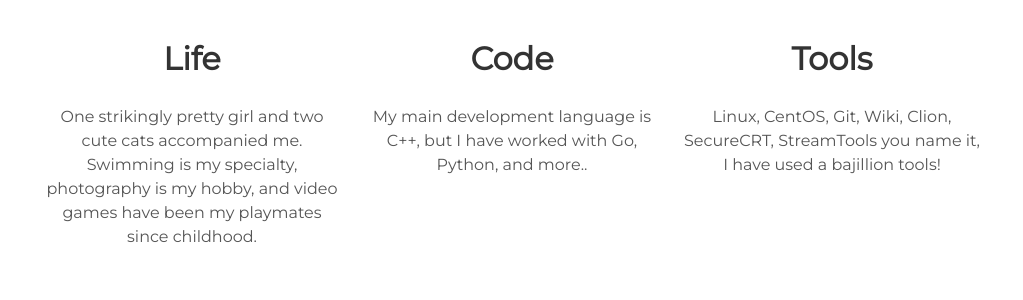
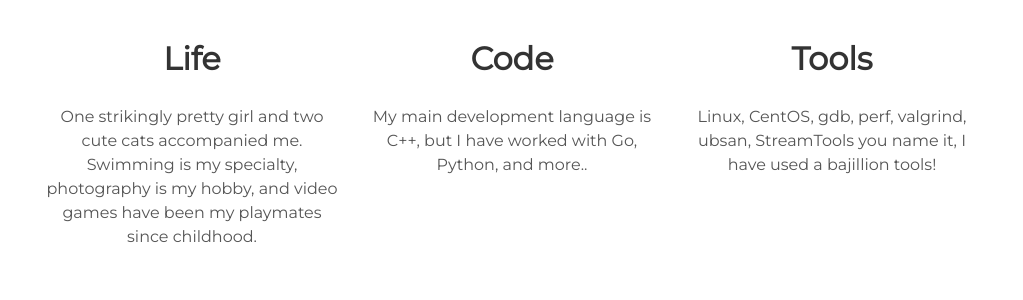
Before and after one commit to SonderEASE/SonderEASE.github.io, a Jekyll site: the page built from index.html, in a window 1280 px wide and 900 px high, scrolled down 1003 px. Shown: the part 153-453 px from the top of the window, without its empty margins (128-1151 px from the left). Built offline with Jekyll 4.4.1, drawn with Linux system fonts in a browser that asks for light colours.

Commit message:
更新工具使用说明

```diff
--- a/_includes/about.html
+++ b/_includes/about.html
@@ -13,6 +13,6 @@
   </div>
   <div class="tech">
     <h2>Tools</h2>
-    <p>Linux, CentOS, Git, Wiki, Clion, SecureCRT, StreamTools you name it, I have used a bajillion tools!</p>
+    <p>Linux, CentOS, gdb, perf, valgrind, ubsan, StreamTools you name it, I have used a bajillion tools!</p>
   </div>
 </div>
```
